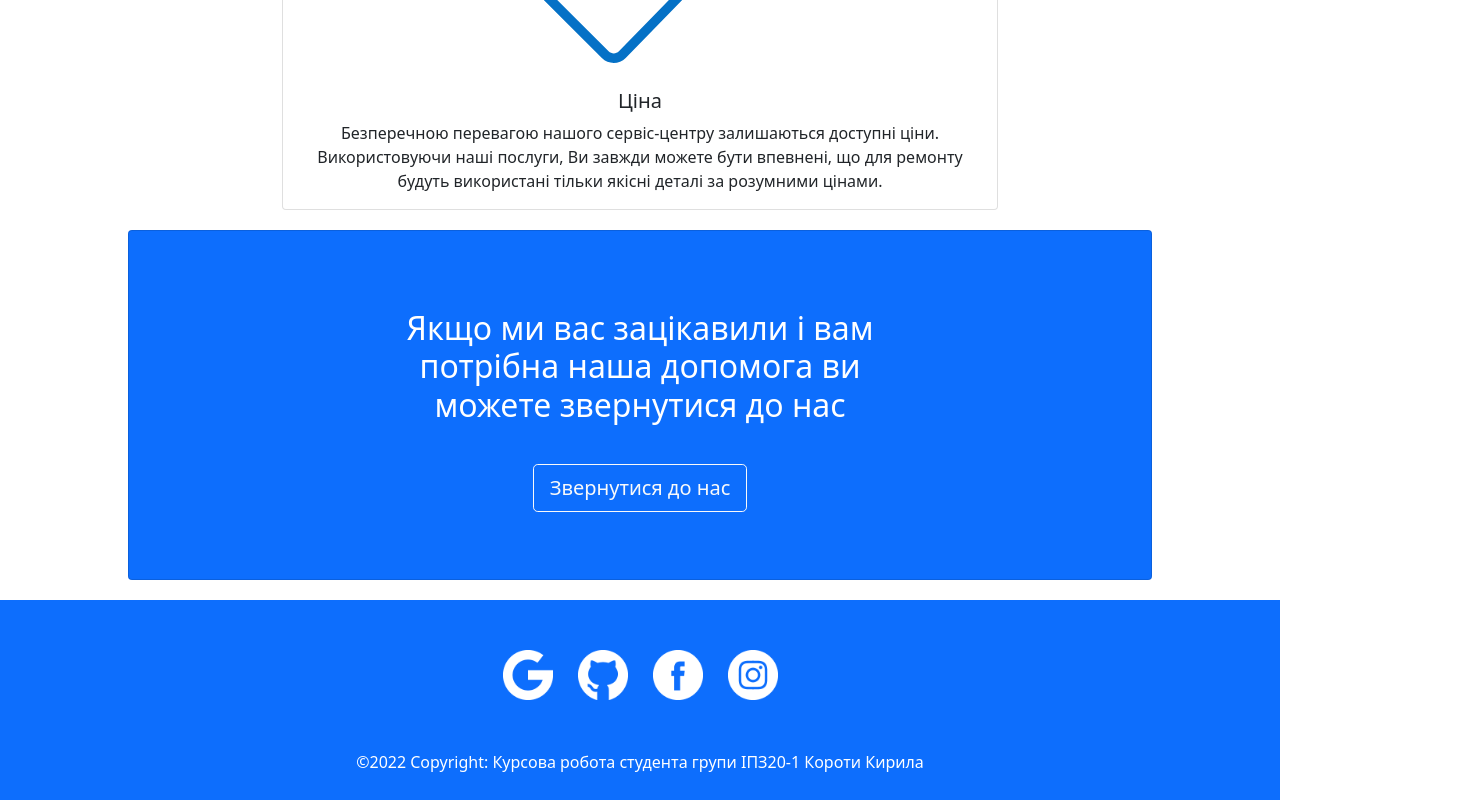
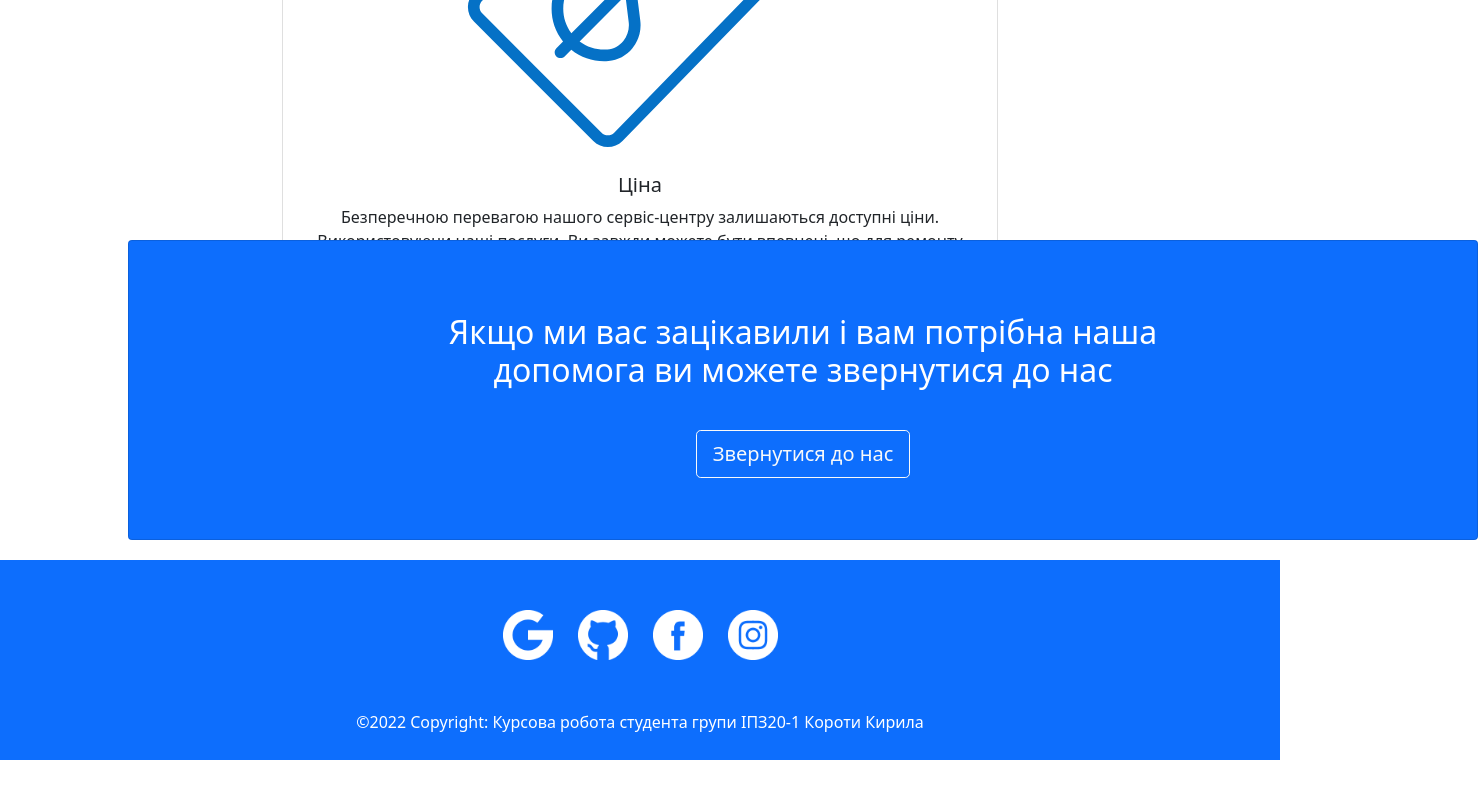
Before and after one commit to hipetech/CourseWork, a React (Create React App) app: page / in a window 1280 px wide. Shown: the part 1976-2776 px from the top of the page, 1478 px wide, since content can reach past the window. After the commit the page ends 2736 px from the top, so only its background shows below. Built offline with nearby package versions, Linux system fonts and the light colour scheme.

Commit message:
Client Page done;

```diff
--- a/src/components/clientForm/clientForm.css
+++ b/src/components/clientForm/clientForm.css
@@ -1,17 +1,16 @@
-.formSection {
-    margin-top: 20px;
-    margin-bottom: 20px;
+.formCard {
+    margin: 20px auto;
+    width: 1350px;
+    height: 300px;
+    display: flex;
+    flex-direction: column;
+    justify-content: center;
+
 }
 
 .form {
-    width: 100%;
-    margin: 50px auto;
-}
-
-.formCard {
     margin: 0 auto;
-    width: 80%;
-    height: 350px;
+    width: 1300px;
 }
 
 .openFormBtn {
@@ -32,3 +31,14 @@
     margin: 10px auto 40px;
     width: 55%;
 }
+
+.closeBtn {
+    margin-bottom: 12px;
+    margin-left: 98%;
+}
+
+.formBtn{
+    width: 105%;
+    height: 58px;
+
+}
--- a/src/components/clientForm/clientForm.js
+++ b/src/components/clientForm/clientForm.js
@@ -1,11 +1,12 @@
 import {Component} from "react";
-import {Button, Card, Form} from "react-bootstrap";
+import {Button, Card, CloseButton, Col, Form, Row} from "react-bootstrap";
 import "./clientForm.css"
 
 export class ClientForm extends Component {
     constructor(props) {
         super(props);
         this.state = {
+            cardPrimary: "primary",
             formState: "hide",
             btnState: ""
         }
@@ -14,14 +15,16 @@ export class ClientForm extends Component {
     toggleForm = () => {
         if (this.state.formState === "hide") {
             this.setState(() => {
-                return  {
+                return {
+                    cardPrimary: "",
                     formState: "",
                     btnState: "hide"
                 }
             })
         } else {
             this.setState(() => {
-                return  {
+                return {
+                    cardPrimary: "primary",
                     formState: "hide",
                     btnState: ""
                 }
@@ -29,28 +32,82 @@ export class ClientForm extends Component {
 
         }
     }
+
     render() {
         return (
             <>
-                <section className="formSection">
-                    <Card bg={"primary"} className={"formCard"}>
-
-                        {/*<Form className={`form ${this.state.formState}`}>*/}
-                        {/*    <Form.Group controlId="formBasicEmail">*/}
-                        {/*        <Form.Label>Email address</Form.Label>*/}
-                        {/*        <Form.Control type="email" placeholder="Enter email" />*/}
-                        {/*    </Form.Group>*/}
-                        {/*    <Form.Group className="mb-3" controlId="formBasicPassword">*/}
-                        {/*        <Form.Label>Password</Form.Label>*/}
-                        {/*        <Form.Control type="password" placeholder="Password" />*/}
-                        {/*    </Form.Group>*/}
-                        {/*    <Form.Group className="mb-3" controlId="formBasicCheckbox">*/}
-                        {/*        <Form.Check type="checkbox" label="Check me out" />*/}
-                        {/*    </Form.Group>*/}
-                        {/*    <Button variant="primary" type="submit">*/}
-                        {/*        Submit*/}
-                        {/*    </Button>*/}
-                        {/*</Form>*/}
+                <Card bg={this.state.cardPrimary} className={"formCard"}>
+                    <Form className={`form ${this.state.formState}`}>
+                        <CloseButton onClick={this.toggleForm} className={"closeBtn"}/>
+                        <Row className="g-2">
+                            <Col md>
+                                <Form.Floating className="mb-1">
+                                    <Form.Control type="text" placeholder="Введіть ім'я"/>
+                                    <Form.Label>Ім'я</Form.Label>
+                                </Form.Floating>
+                                <Form.Floating className="mb-1">
+                                    <Form.Control type="email" placeholder="Введіть email"/>
+                                    <Form.Label>Email</Form.Label>
+                                </Form.Floating>
+                                <Form.Floating className="mb-1">
+                                    <Form.Select>
+                                        <option>Послуга 1</option>
+                                        <option>Послуга 2</option>
+                                    </Form.Select>
+                                    <Form.Label>Тип потрібної вам послуги</Form.Label>
+                                </Form.Floating>
+                            </Col>
+                            <Col md>
+                                <Form.Floating className="mb-1">
+                                    <Form.Control type="text" placeholder="Введіть прізвище"/>
+                                    <Form.Label>Прізвище</Form.Label>
+                                </Form.Floating>
+                                <Form.Floating className="mb-1">
+                                    <Form.Control type="text" placeholder="Введіть номер телефону"/>
+                                    <Form.Label>Номер телефону</Form.Label>
+                                </Form.Floating>
+                                <Form.Floating className="mb-1">
+                                    <Form.Select>
+                                        <option>Мастер 1</option>
+                                        <option>Мастер 2</option>
+                                    </Form.Select>
+                                    <Form.Label>Оберіть мастера</Form.Label>
+                                </Form.Floating>
+                                <Row>
+                                    <Col>
+                                        <Button variant="primary" type="submit" className="mb-1 formBtn"
+                                                onClick={(e) => e.preventDefault()}>
+                                            Подати заяву
+                                        </Button>
+                                    </Col>
+                                    <Col>
+                                        <Form.Group className="mb-1">
+                                            <Form.Check
+                                                type="switch"
+                                                id="custom-switch"
+                                                label="Доставка додому"
+                                            />
+                                            <Form.Check
+                                                type="switch"
+                                                id="custom-switch"
+                                                label="Візит мастера додому"
+                                            />
+                                        </Form.Group>
+                                    </Col>
+                                </Row>
+                            </Col>
+                            <Col>
+                                <Form.Floating className="mb-1">
+                                    <Form.Control type="text" placeholder="Введіть адресу"/>
+                                    <Form.Label>Адреса</Form.Label>
+                                </Form.Floating>
+                                <Form.Group className="mb-1 textArea">
+                                    <Form.Control as="textarea" placeholder="Опишіть проблему докладніше"
+                                                  style={{height: '120px'}}/>
+                                </Form.Group>
+                            </Col>
+                        </Row>
+                    </Form>
                     <div className={`openFormBtn ${this.state.btnState}`}>
                         <h2>
                             Якщо ми вас зацікавили і вам потрібна наша допомога ви можете звернутися до нас
@@ -60,7 +117,6 @@ export class ClientForm extends Component {
                         </Button>
                     </div>
                 </Card>
-                </section>
             </>
         );
     }
--- a/src/pages/clientPage/clientPage.css
+++ b/src/pages/clientPage/clientPage.css
@@ -3,10 +3,6 @@
     height: auto;
     margin: 0 auto;
 }
-
-/*.contentContainer > * {*/
-/*    box-shadow: black;*/
-/*}*/
 
 .slider {
     margin-top: 20px;
@@ -18,11 +14,13 @@
 
 .clientCardsArticle {
     margin-top: 20px;
+    margin-bottom: 30px;
     text-align: center;
 }
 
 .cardGroup {
     margin-top: 20px;
+    margin-bottom: 20px;
     display: flex;
     flex-direction: column;
     justify-content: space-between;
@@ -34,9 +32,10 @@
     margin-top: 20px;
 }
 
-.clientForm {
-    width: 100%;
-    height: 350px;
-    margin-top: 20px;
-    margin-bottom: 20px;
+.space {
+    height: 250px;
 }
+
+.formSection {
+    margin: 0 auto;
+}
--- a/src/pages/clientPage/clientPage.js
+++ b/src/pages/clientPage/clientPage.js
@@ -46,7 +46,7 @@ export class ClientPage extends Component {
                         <div className="cardGroup">
                             <Card className="text-center" style={{width: '70%'}} data-aos="fade-right">
                                 <Card.Img variant="top" src="article/bookmark.svg"
-                                          style={{width: '40%', margin: '10px auto'}}/>
+                                          style={{width: '350px', margin: '10px auto'}}/>
                                 <Card.Body>
                                     <Card.Title>
                                         Гарантія
@@ -60,7 +60,7 @@ export class ClientPage extends Component {
                             </Card>
                             <Card className="text-center" style={{width: '70%'}} data-aos="fade-left">
                                 <Card.Img variant="top" src="article/speed.svg"
-                                          style={{width: '40%', margin: '10px auto'}}/>
+                                          style={{width: '350px', margin: '10px auto'}}/>
                                 <Card.Body>
                                     <Card.Title>
                                         Швидкість
@@ -74,7 +74,7 @@ export class ClientPage extends Component {
                             </Card>
                             <Card className="text-center" style={{width: '70%'}} data-aos="fade-right">
                                 <Card.Img variant="top" src="article/price-tag.svg"
-                                          style={{width: '40%', margin: '10px auto'}}/>
+                                          style={{width: '350px', margin: '10px auto'}}/>
                                 <Card.Body>
                                     <Card.Title>
                                         Ціна
@@ -88,10 +88,10 @@ export class ClientPage extends Component {
                             </Card>
                         </div>
                     </article>
+                    <section data-aos="fade-up"  data-aos-offset="200" className={"formSection"}>
+                        <ClientForm data-aos="fade-up"/>
+                    </section>
                 </div>
-                <section className="clientForm" >
-                    <ClientForm />
-                </section>
             </>
         )
     }
```
Lines whose indentation alone changed are shown as unchanged.
